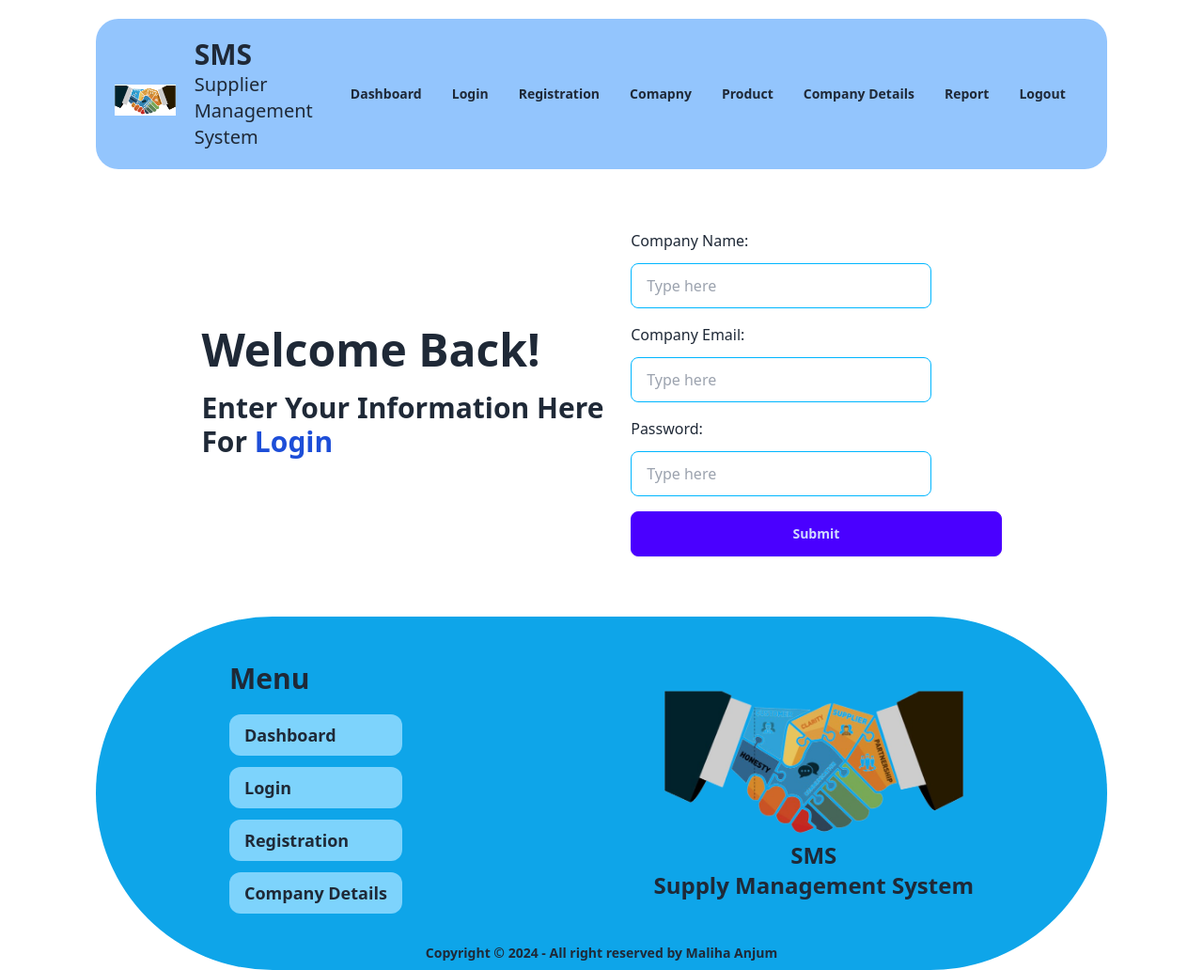
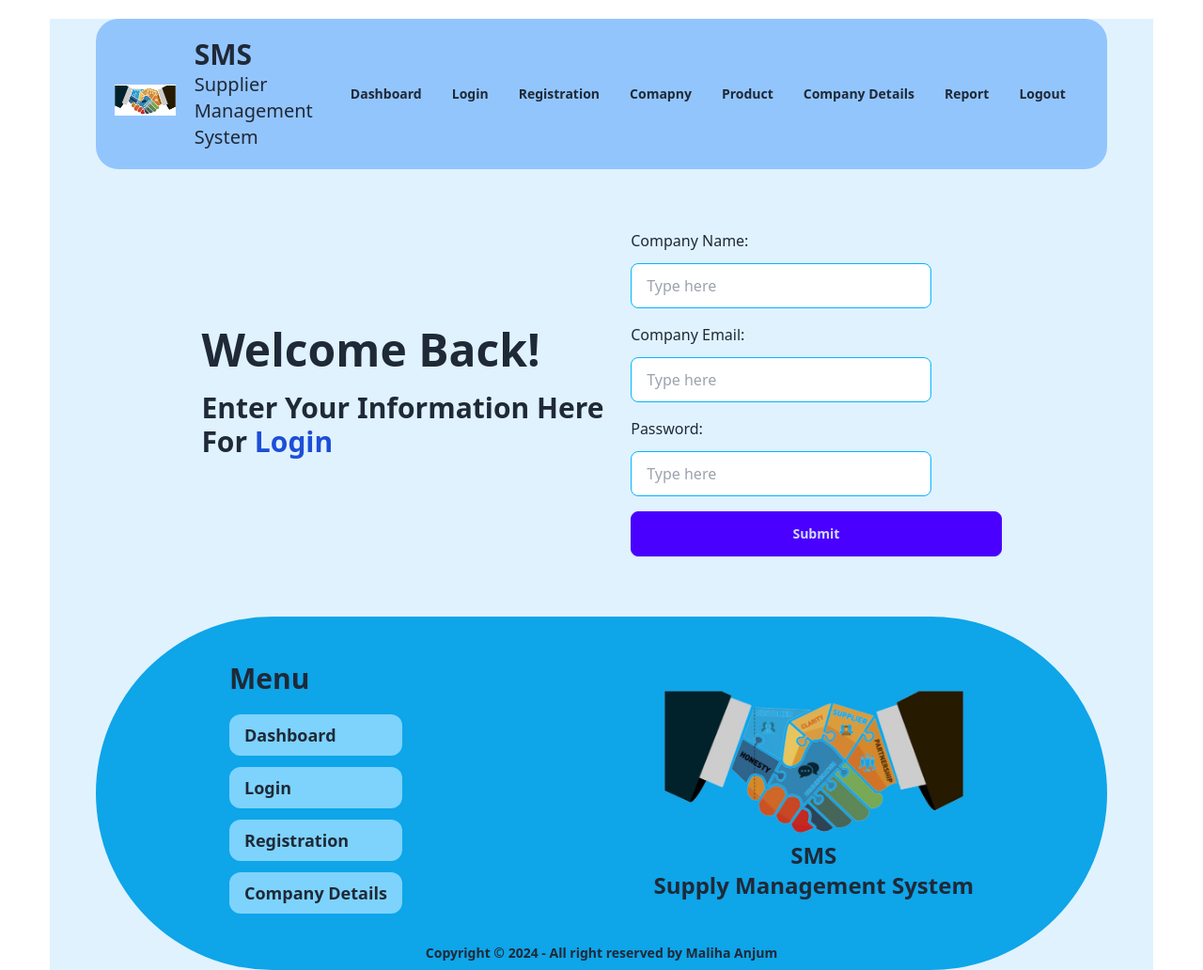
Before and after one commit to alifhossain07/supply-management-system, a PHP site: page /login.php in a window 1280 px wide. Shown: the whole page at 94% size. Run offline with PHP 8.4, Linux system fonts and the light colour scheme; some libraries are stand-ins or nearby versions.

Commit message:
Dashboard

```diff
--- a/login.php
+++ b/login.php
@@ -7,7 +7,7 @@
 <script src="https://cdn.tailwindcss.com"></script>
   <title>Login</title>
  </head>
- <body class="w-11/12 mx-auto">
+ <body class="w-11/12 mx-auto bg-sky-100">
  <?php
 
      include_once ('header.php');
--- a/register.php
+++ b/register.php
@@ -4,7 +4,7 @@
 <title> Page 3 </title>
 <link rel="stylesheet" href="header.css">
 </head>
-<body>
+<body class="bg-sky-100">
 <?php
 
      include_once ('header.php');
```
